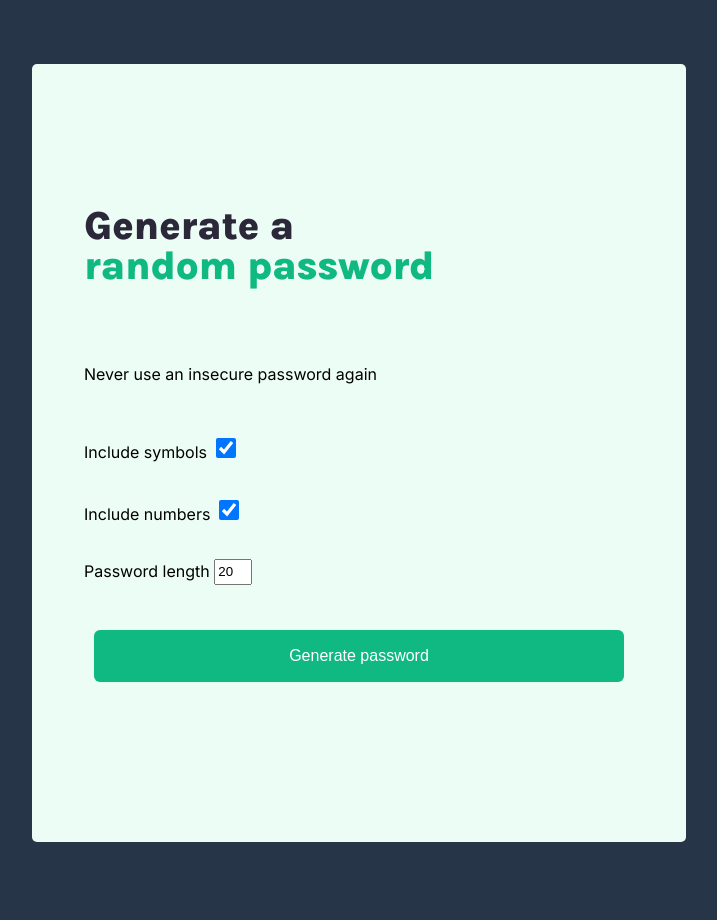
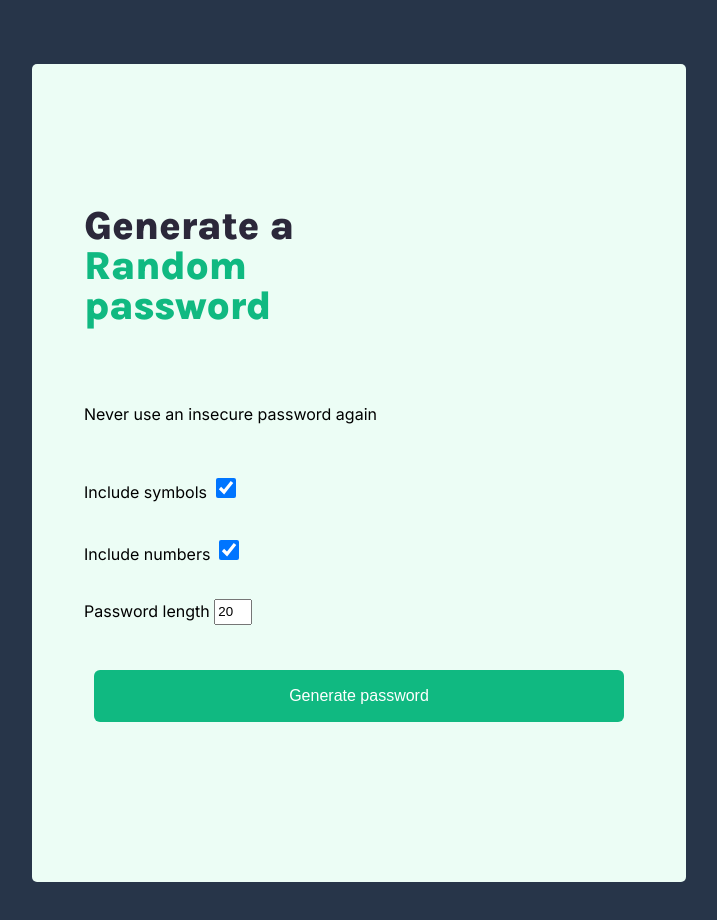
Before and after one commit to LilyRoh/paaswordgenerator, a plain HTML site: page index.html in a window 1280 px wide. Shown: the whole page, without its empty margins (281-998 px from the left). Drawn offline with Linux system fonts and the light colour scheme.

Commit message:
update h1

```diff
--- a/index.html
+++ b/index.html
@@ -13,7 +13,7 @@
 
 <body>
     <main>
-        <h1>Generate a <span>random password</span></h1>
+        <h1>Generate a <span>Random password</span></h1>
         <p>Never use an insecure password again</p>
 
         <div class="setting">
```
